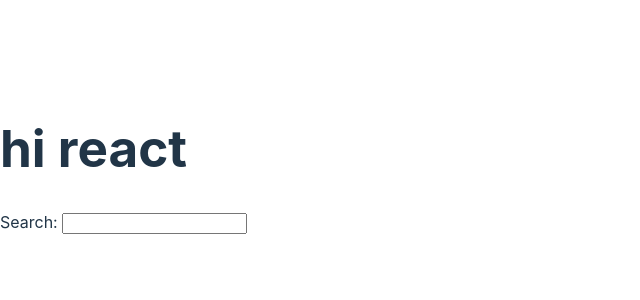
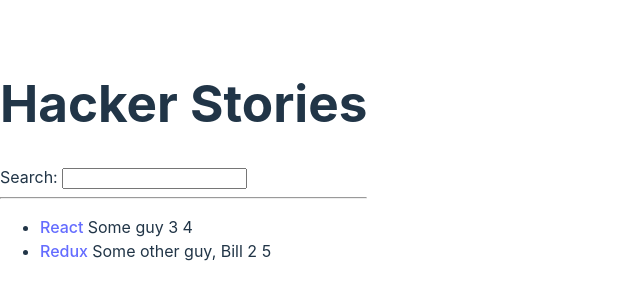
Before and after one commit to keith-wilde/road-to-react, a React (Vite) app in the folder hacker-stories/: page / in a window 1280 px wide. Shown: the part 240-540 px from the top of the page, without its empty margins (0-640 px from the left). Built offline with nearby package versions, Linux system fonts and the light colour scheme.

Commit message:
List components and map function

```diff
--- a/hacker-stories/src/App.jsx
+++ b/hacker-stories/src/App.jsx
@@ -1,29 +1,50 @@
-import * as React from 'react';
+// import * as React from 'react';
 
-const welcome = {
-    greeting: "hi",
-    title: "react"
-}
+const list = [
+    {
+        title: 'React',
+        url: 'https://reactjs.org/',
+        author: 'Some guy',
+        num_components: 3,
+        points: 4,
+        objectID: 0
 
-function getGreeting() {
-    return welcome.greeting
-}
+    },
+    {
+        title: 'Redux',
+        url: 'https://redux.js.org/',
+        author: 'Some other guy, Bill',
+        num_components: 2,
+        points: 5,
+        objectID: 1
+    }
+]
 
-function getTitle() {
-    return welcome.title
-}
-
-const myElement
-    = React.createElement('h1', null, `${getGreeting()} ${getTitle()}`)
 
 function App() {
     return (
         <div>
-            {myElement}
+            <h1>Hacker Stories</h1>
             <label htmlFor="search">Search: </label>
             <input id="search" type="text"/>
+
+            <hr />
+
+            <ul>
+                {list.map(function (item) {
+                    return <li key={item.objectID}>
+                        <span>
+                            <a href={item.url}>{item.title} </a>
+                        </span>
+
+                        <span>{item.author} </span>
+                        <span>{item.num_components} </span>
+                        <span>{item.points} </span>
+                    </li>
+                })}
+            </ul>
         </div>
-    )
+    );
 }
 
 export default App
```
